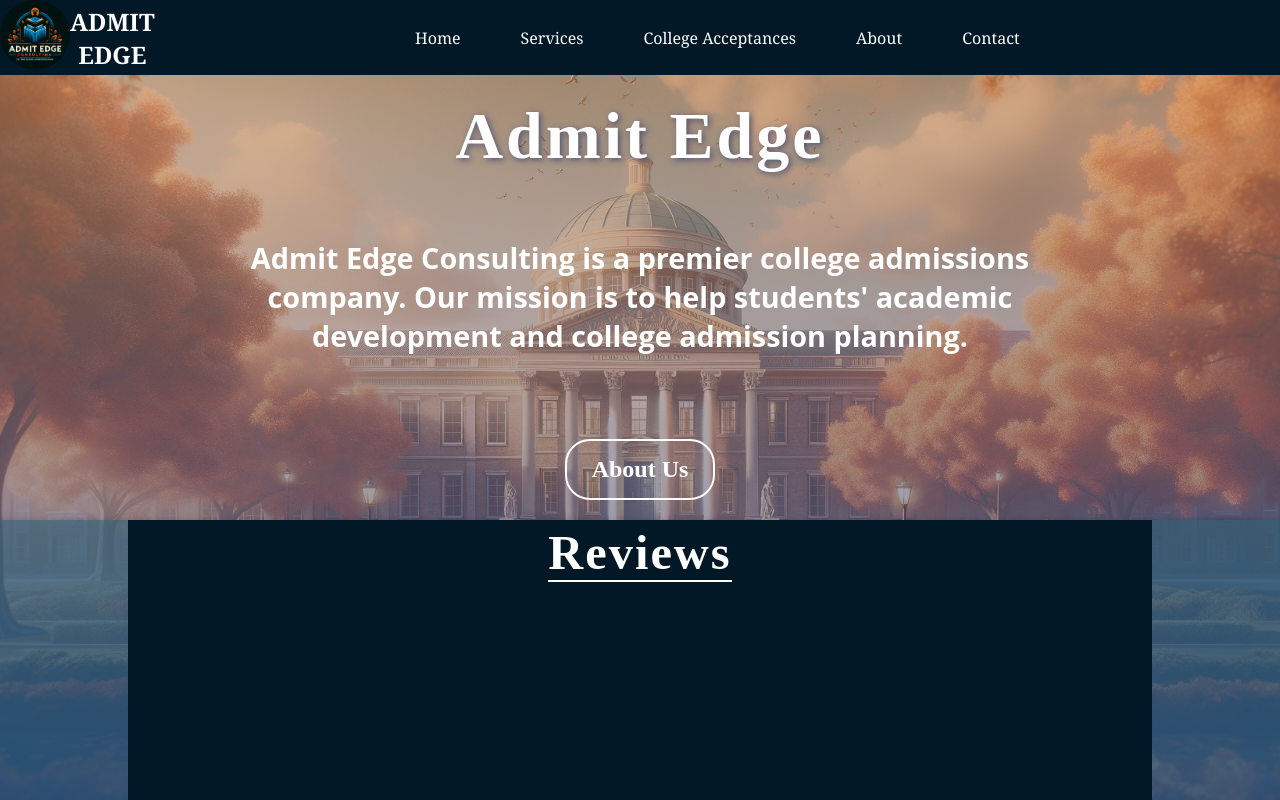
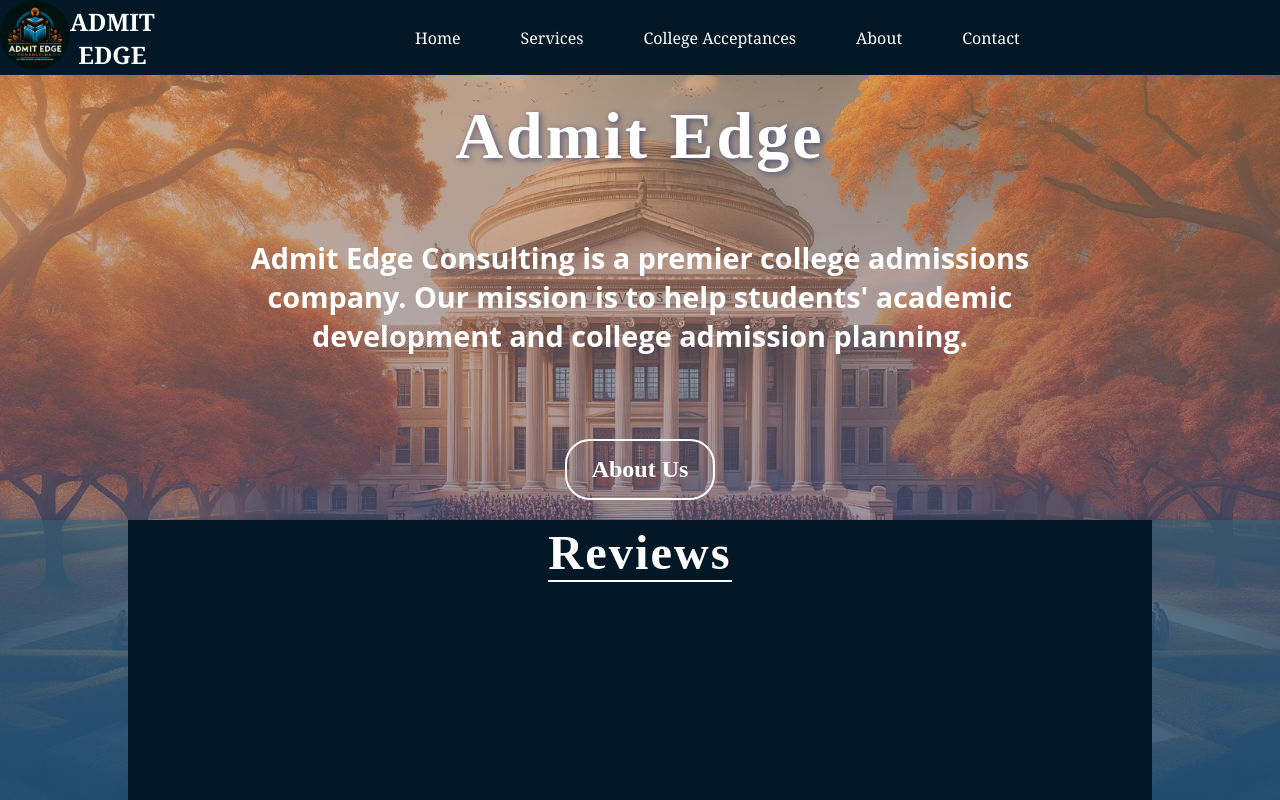
Before and after one commit to Josefbautista94/Admit-Edge, a React (Create React App) app: page / in a window 1280 px wide. Built offline with nearby package versions, Linux system fonts and the light colour scheme.

Commit message:
created a env file and changed the main page background again

```diff
--- a/src/components/MainPage/MainPage.css
+++ b/src/components/MainPage/MainPage.css
@@ -1,6 +1,6 @@
 .mainContainer {
   align-items: center;
-  background: linear-gradient(rgba(217, 143, 80, 0.6), rgba(27, 65, 162, 0.6)), url("../Images/background9.webp");
+  background: linear-gradient(rgba(217, 143, 80, 0.6), rgba(27, 65, 162, 0.6)), url("../Images/background10.webp");
   background-position: center center;
   background-repeat: no-repeat;
   background-size: cover;
```
Also changed, not shown: src/components/Images/background10.webp (added), 1 other file (tests, documents, lock files or other folders).
